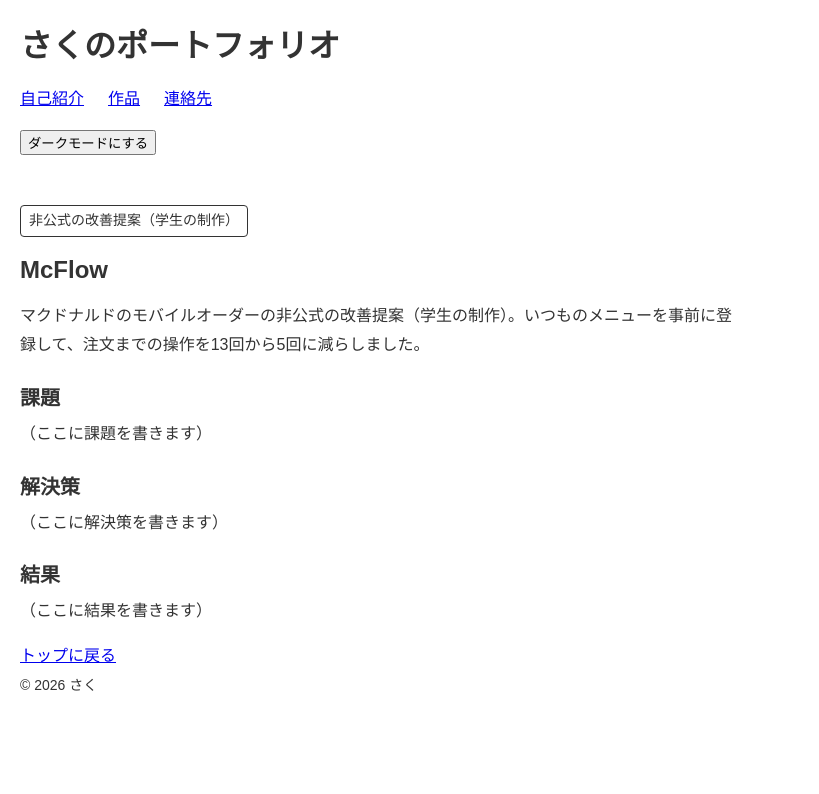
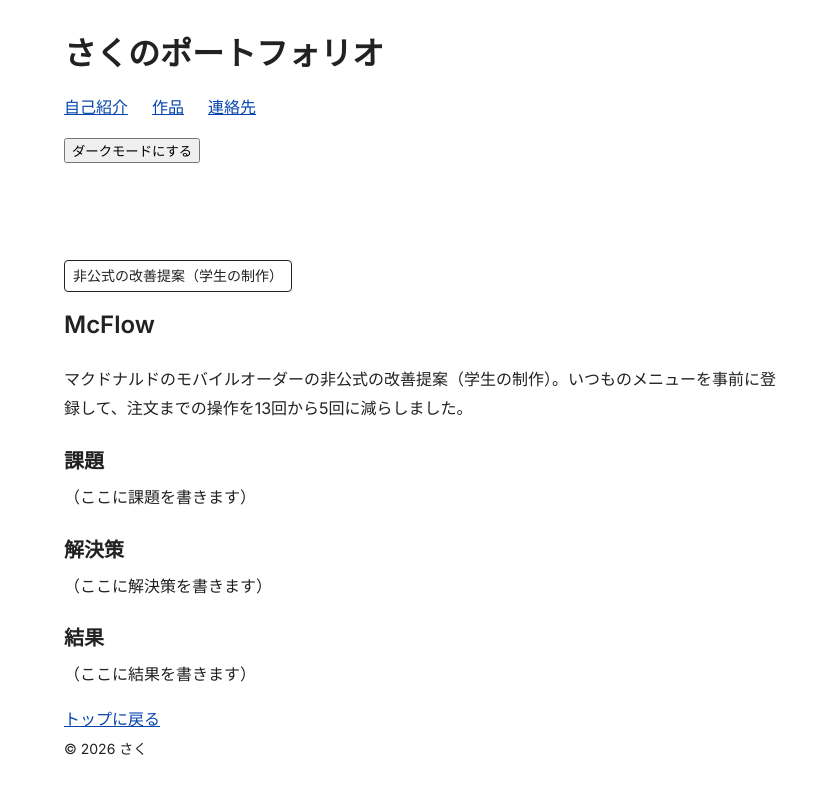
Before and after one commit to Hagiwara39/portfolio, a React (Vite) app: page /works/mcflow in a window 1280 px wide. Shown: the top 794 px of the page, without its empty margins (0-819 px from the left). Built offline with nearby package versions, Linux system fonts and the light colour scheme; no server answers.

Commit message:
色をCSS変数にまとめ、Interと余白を追加

```diff
--- a/index.html
+++ b/index.html
@@ -4,6 +4,12 @@
     <meta charset="UTF-8" />
     <meta name="viewport" content="width=device-width, initial-scale=1.0" />
     <title>さくのポートフォリオ</title>
+    <!-- 英字フォント Inter を Google Fonts から読み込む -->
+    <!-- preconnect: フォントのサーバーに先につないでおき、表示を少し速くする -->
+    <link rel="preconnect" href="https://fonts.googleapis.com" />
+    <link rel="preconnect" href="https://fonts.gstatic.com" crossorigin />
+    <!-- wght@300;400;500;600: 使う太さ（300 は細め、600 は太め）。display=swap: 読み込むまでは別のフォントで先に表示する -->
+    <link href="https://fonts.googleapis.com/css2?family=Inter:wght@300;400;500;600&display=swap" rel="stylesheet" />
   </head>
   <body>
     <div id="root"></div>
--- a/src/style.css
+++ b/src/style.css
@@ -1,3 +1,35 @@
+/* ===========================================
+   色の変数（CSS 変数）
+   =========================================== */
+
+/* :root: ページ全体（html）のこと。ここで決めた変数は、どこからでも使える */
+/* --名前: 値 で変数を作り、使うときは var(--名前) と書く */
+/* 色をここにまとめておくと、色を変えたいときにここだけ直せばよい */
+:root {
+    /* 背景の色 */
+    --color-bg: #fff;
+    /* 文字の色（白の背景に対してコントラスト比 約15.9） */
+    --color-text: #222;
+    /* アクセントのゴールド。白の背景の上では文字に使わない（コントラスト比が 約1.7 で足りない） */
+    --color-accent: #D3C0A2;
+    /* 枠線や区切り線の色 */
+    --color-border: #ddd;
+    /* リンクの色（白の背景に対してコントラスト比 約8.5） */
+    --color-link: #0645ad;
+}
+
+/* ダークモード: 変数の中身だけを入れ替える。var(--color-bg) などを使っている所は全部自動で切り替わる */
+body.dark {
+    /* 背景 #222 に文字 #f4f4f4 で、コントラスト比 約14.4 */
+    --color-bg: #222;
+    --color-text: #f4f4f4;
+    /* 薄いグレーの枠線は暗い背景だと目立ちすぎるので暗めにする */
+    --color-border: #444;
+    /* 濃い青は暗い背景で読みにくいので、明るい青にする（コントラスト比 約7.6） */
+    --color-link: #8ab4f8;
+}
+
+
 /* ===========================================
    ページ全体の基本設定
    =========================================== */
@@ -6,18 +38,23 @@
 body {
     /* 文字の基本サイズ。16px はブラウザの標準で、読みやすい大きさ */
     font-size: 16px;
-    /* 文字の色。真っ黒(#000)より少しやわらかい濃いグレーにして目に優しくする */
-    color: #333;
-    /* 背景の色。白。ダークモードとの切り替えがわかるように、はっきり指定しておく */
-    background-color: #fff;
+    /* 文字の色と背景の色。変数を使うので、ダークモードでは自動で切り替わる */
+    color: var(--color-text);
+    background-color: var(--color-bg);
     /* 行間。文字サイズの1.8倍の高さを1行にする（単位なしで書くのがおすすめ） */
     line-height: 1.8;
     /* 文字の種類。左から順に探して、パソコンにある最初のフォントを使う */
-    font-family: "Hiragino Sans", "Noto Sans JP", "Yu Gothic", sans-serif;
+    /* Inter には日本語の文字がないので、英字は Inter、日本語はその次の Hiragino Sans などで表示される */
+    font-family: "Inter", "Hiragino Sans", "Noto Sans JP", "Yu Gothic", sans-serif;
     /* 外側の余白。ブラウザが最初から付けている 8px を消す */
     margin: 0;
-    /* 内側の余白。上下 24px・左右 20px あけて、文字が画面の端にくっつかないようにする */
-    padding: 24px 20px;
+    /* 内側の余白。上下 32px・左右 64px あけて、広めにゆったり見せる */
+    padding: 32px 64px;
+}
+
+/* リンクの色 */
+a {
+    color: var(--color-link);
 }
 
 
@@ -40,8 +77,8 @@ h2 {
     /* 1.5rem = 24px */
     font-size: 1.5rem;
     line-height: 1.4;
-    /* 上に 48px あけてセクションの区切りをわかりやすくし、下に 16px */
-    margin: 48px 0 16px;
+    /* 上に 96px あけてセクションの区切りをゆったり見せ、下に 24px */
+    margin: 96px 0 24px;
 }
 
 /* h3: 作品タイトルなどの小見出し */
@@ -115,8 +152,8 @@ nav ul {
 
 /* 作品1つ分のカード */
 #works article {
-    /* カードの枠線。太さ1px・実線・薄いグレー */
-    border: 1px solid #ddd;
+    /* カードの枠線。太さ1px・実線・変数の枠線の色（ダークモードでは暗めになる） */
+    border: 1px solid var(--color-border);
     /* 角を少し丸くする */
     border-radius: 8px;
 }
@@ -165,8 +202,8 @@ nav ul {
     border: 1px solid currentColor;
     border-radius: 4px;
     padding: 2px 8px;
-    /* すぐ下の h2 の上の余白(48px)があるので、ここでは上だけあける */
-    margin: 48px 0 0;
+    /* ほかのセクションの h2 と同じく、上を 96px あける */
+    margin: 96px 0 0;
 }
 
 /* 注意書きのすぐ後ろの h2 は、注意書きとくっつくように上の余白を減らす */
@@ -191,11 +228,12 @@ nav ul {
     flex-wrap: wrap;
 }
 
-/* 今選ばれているボタン: 色を反転させて、どれが選ばれているかわかるようにする */
+/* 今選ばれているボタン: 文字の色と背景の色を入れかえて、どれが選ばれているかわかるようにする */
+/* 変数を使うので、ダークモードでも自動で反転する */
 .filter button.is-active {
-    background-color: #333;
-    color: #fff;
-    border-color: #333;
+    background-color: var(--color-text);
+    color: var(--color-bg);
+    border-color: var(--color-text);
 }
 
 
@@ -244,29 +282,6 @@ nav ul {
 
 
 /* ===========================================
-   ダークモード（body に class="dark" が付いたときだけ効く）
-   =========================================== */
-
-/* body.dark: 「class に dark が付いている body」という意味 */
-body.dark {
-    /* 背景を暗いグレーに。真っ黒(#000)より少し明るいほうが目が疲れにくい */
-    background-color: #1e1e1e;
-    /* 文字を明るいグレーに。真っ白より少し落とすとまぶしくない */
-    color: #e0e0e0;
-}
-
-/* ダークモードのリンク: 標準の濃い青は暗い背景で読みにくいので、明るい青にする */
-body.dark a {
-    color: #8ab4f8;
-}
-
-/* ダークモードの作品カード: 薄いグレーの枠線は暗い背景だと目立ちすぎるので暗めにする */
-body.dark #works article {
-    border-color: #444;
-}
-
-
-/* ===========================================
    スマホ向けの調整（メディアクエリ）
    =========================================== */
 
@@ -289,8 +304,8 @@ body.dark #works article {
     h2 {
         /* 1.25rem = 20px */
         font-size: 1.25rem;
-        /* 上の余白を 48px → 36px に */
-        margin-top: 36px;
+        /* 上の余白を 96px → 64px に */
+        margin-top: 64px;
     }
 
     /* h3: 作品タイトルを少し小さくする */
```
Also changed, not shown: src/assets/NewMoon.png (added).
